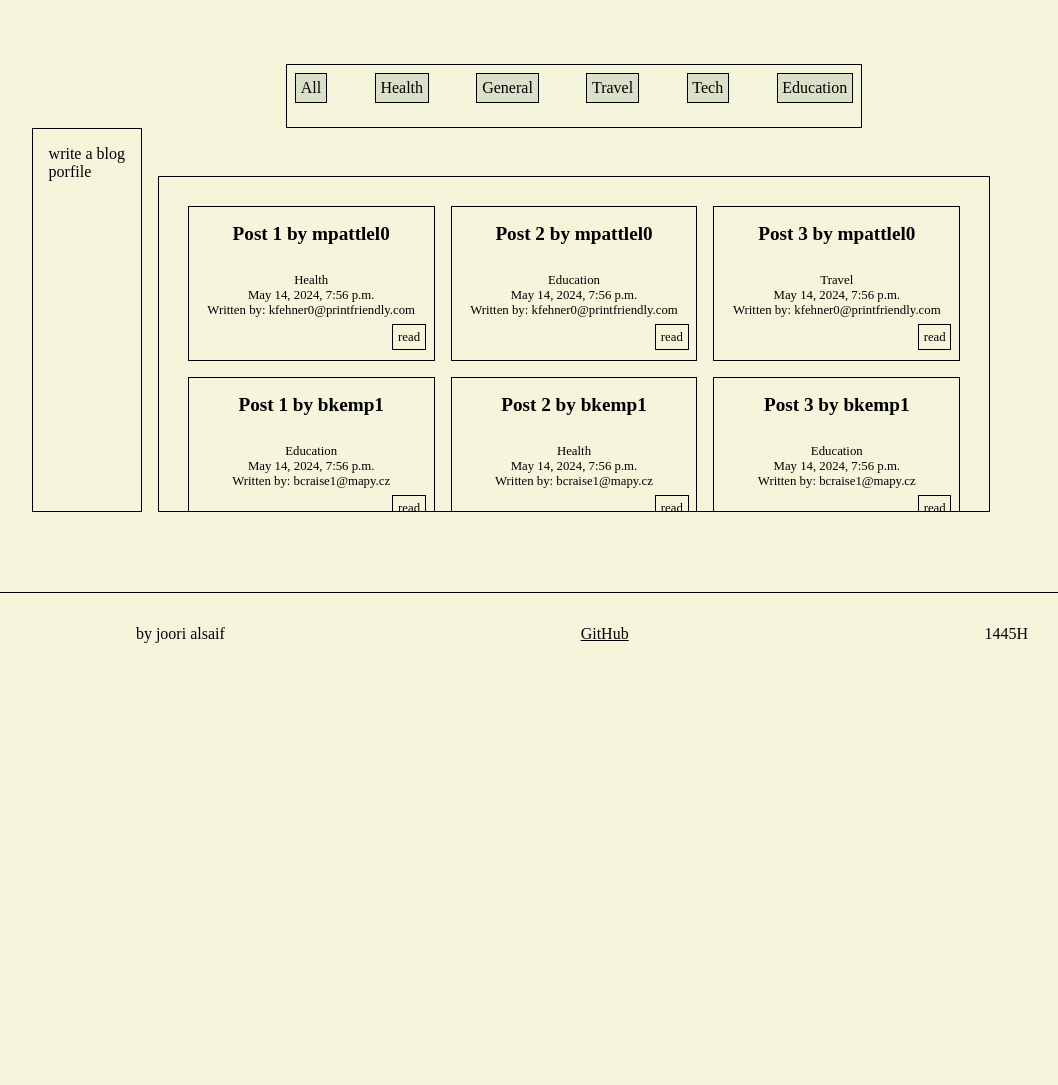
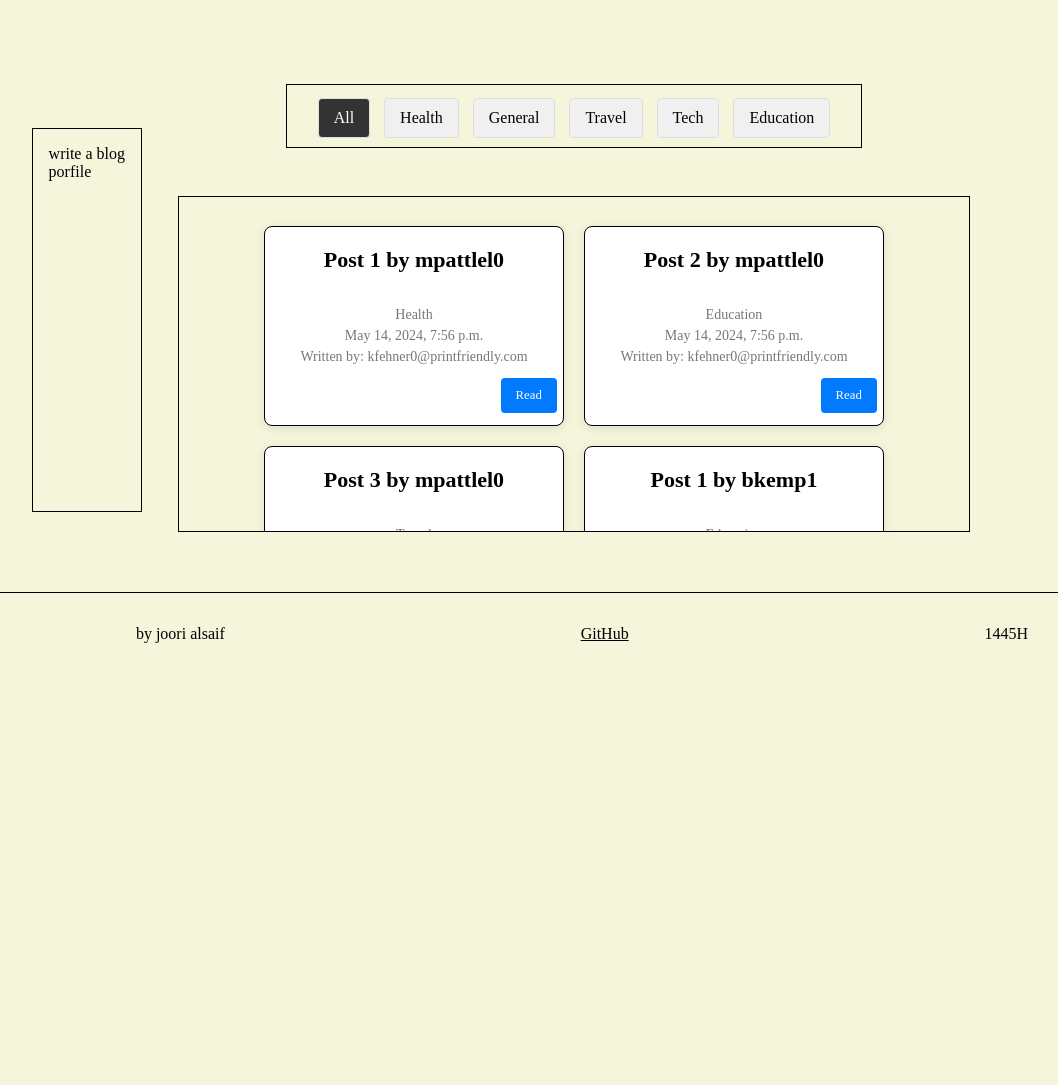
Before and after one commit to jouryABDULLAH/blog, a Django app: page / in a window 1280 px wide. Shown: the part 64-1149 px from the top of the page, without its empty margins (58-1116 px from the left). Run offline with Django 5.2, Linux system fonts and the light colour scheme; data comes from the database, SQL or seed files in the repository.

Commit message:
improve css, add post page

```diff
--- a/blogs_app/templates/blogs_app/blogs.html
+++ b/blogs_app/templates/blogs_app/blogs.html
@@ -2,18 +2,20 @@
 
 {% load static %}
 
-{% block title %}blog{% endblock %}
+{% block title %}Blog{% endblock %}
+
+{% block extra_css %}
+<link rel="stylesheet" type="text/css" href="{% static 'css/blog_listing.css' %}?{% now 'U' %}">
+{% endblock %}
 
 {% block content %}
-
 <main class="blog-area">
-
     <nav class="blog-categories-nav">
         <form action="/" method="post">
             {% csrf_token %}
-            <button type="submit" name="category" value="all">All</button>
+            <button type="submit" name="category" value="all" class="{% if selected_category == 'all' %}active{% endif %}">All</button>
             {% for category in categories %}
-                <button type="submit" name="category" value="{{ category }}">{{ category }}</button>
+                <button type="submit" name="category" value="{{ category }}" class="{% if selected_category == category %}active{% endif %}">{{ category }}</button>
             {% endfor %}
         </form>
     </nav>
@@ -27,8 +29,8 @@
                 <p class="category">{{ user_post.category }}</p>
                 <p class="date">{{ user_post.date }}</p>
                 <p class="author">Written by: {{ user_post.written_by }}</p>
-                <button id={{user_post.id}}>
-                    <a href="/{{post.id}}">read</a>
+                <button>
+                    <a href="{% url 'blogs_app:post_detail' user_post.id %}">Read</a>
                 </button>
             </div>
             {% endfor %}
@@ -36,5 +38,4 @@
         {% endblock blogs %}
     </div>
 </main>
-
 {% endblock content %}
--- a/blogs_app/urls.py
+++ b/blogs_app/urls.py
@@ -8,4 +8,5 @@ urlpatterns = [
     path('', views.index),
     path('new_post', views.new_post, name='categories'),
     path('my_blogs',views.my_blogs, name='post'),
+    path('<int:post_id>/', views.post_detail, name='post_detail'),
 ]
--- a/blogs_app/views.py
+++ b/blogs_app/views.py
@@ -1,4 +1,4 @@
-from django.shortcuts import render,redirect
+from django.shortcuts import render,redirect, get_object_or_404
 from .models import post
 #from django.http import HttpResponse
 
@@ -7,16 +7,18 @@ def index(request):
     categories_list = post.objects.values_list('category', flat=True)
     categories_set = set(categories_list)
 
-    if request.method == "POST":
-        chosen_category = request.POST.get('category')
-        if chosen_category and chosen_category != "all":
-            posts = post.objects.filter(category=chosen_category)
-        else:
-            posts = post.objects.all()
+    selected_category = request.POST.get('category', 'all')
+    if selected_category == 'all':
+        posts = post.objects.all()
     else:
-        posts = post.objects.all()
+        posts = post.objects.filter(category=selected_category)
 
-    return render(request, "blogs_app/blogs.html", {'categories': categories_set, 'posts': posts})
+    return render(request, 'blogs_app/blogs.html', {
+        'categories': categories_set,
+        'posts': posts,
+        'selected_category': selected_category,
+    })
+
 
 def new_post(request):
 
@@ -35,3 +37,8 @@ def my_blogs(request):
     my_post = post(title = post_title, category = post_category, content = post_content)
 
     return render(request, "blogs_app/myblogs.html",  {'post':my_post})
+
+def post_detail(request, post_id):
+    user_post = get_object_or_404(post, id=post_id)
+    print(user_post)
+    return render(request, 'blogs_app/post_detailes.html', {'post': user_post})
--- a/static/css/base.css
+++ b/static/css/base.css
@@ -176,3 +176,130 @@ footer > ul {
 .margin-top-7{
     margin-top: 7rem;
 }
+
+
+
+.post-detail {
+    display: flex;
+    justify-content: center;
+    align-items: center;
+    padding: 20px;
+}
+
+.post-box {
+    background-color: #fff;
+    padding: 20px;
+    border-radius: 8px;
+    box-shadow: 0 2px 10px rgba(0, 0, 0, 0.1);
+    max-width: 800px;
+    width: 100%;
+}
+
+.post-box p {
+    margin: 10px 0;
+    font-size: 16px;
+    color: #333;
+}
+
+.post-box h1 {
+    font-size: 28px;
+    margin-bottom: 20px;
+    color: #111;
+}
+
+.post-box .content {
+    font-size: 18px;
+    line-height: 1.6;
+    color: #444;
+}
+
+.post-box .content p {
+    margin-bottom: 15px;
+}
+
+
+.blog-area {
+    padding: 20px;
+}
+
+.blog-categories-nav {
+    margin-bottom: 20px;
+    text-align: center;
+}
+
+.blog-categories-nav form {
+    display: inline-block;
+}
+
+.blog-categories-nav button {
+    background-color: #f0f0f0;
+    border: 1px solid #ddd;
+    border-radius: 4px;
+    padding: 10px 15px;
+    margin: 5px;
+    cursor: pointer;
+    transition: background-color 0.3s;
+}
+
+.blog-categories-nav button:hover {
+    background-color: #ddd;
+}
+
+.blog-categories-nav button.active {
+    background-color: #333;
+    color: #fff;
+}
+
+.blogs {
+    display: flex;
+    flex-wrap: wrap;
+    justify-content: center;
+    gap: 20px;
+}
+
+.cards {
+    display: flex;
+    flex-wrap: wrap;
+    gap: 20px;
+    justify-content: center;
+}
+
+.blog-post-card {
+    background-color: #fff;
+    padding: 20px;
+    border-radius: 8px;
+    box-shadow: 0 2px 10px rgba(0, 0, 0, 0.1);
+    max-width: 300px;
+    width: 100%;
+}
+
+.blog-post-card .title {
+    font-size: 22px;
+    margin-bottom: 10px;
+}
+
+.blog-post-card .category, .blog-post-card .date, .blog-post-card .author {
+    font-size: 14px;
+    color: #777;
+    margin-bottom: 5px;
+}
+
+.blog-post-card button {
+    background-color: #007bff;
+    color: #fff;
+    border: none;
+    padding: 10px 15px;
+    border-radius: 4px;
+    cursor: pointer;
+    transition: background-color 1.3s;
+    margin-right: 0.5rem;
+}
+
+.blog-post-card button:hover {
+    background-color: #0056b3;
+}
+
+.blog-post-card button a {
+    color: #fff;
+    text-decoration: none;
+}
```
Also changed, not shown: blogs_app/templates/blogs_app/post_detailes.html (added, +16 -0 lines).
